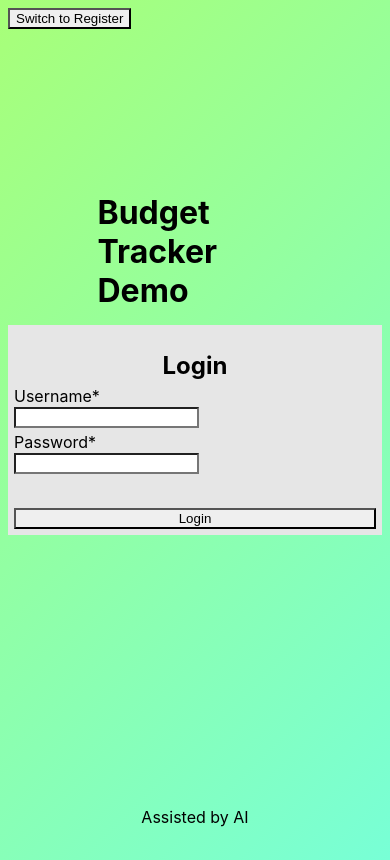
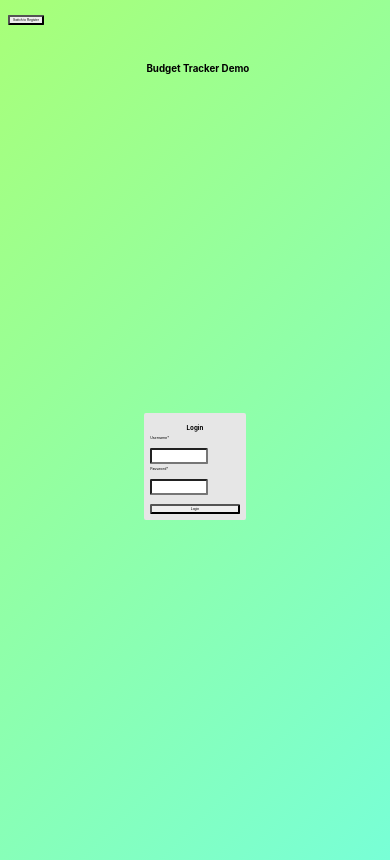
Before and after one commit to budget-tracker-app1/frontend, a React (Create React App) app: page / in a window 390 px wide. Built offline with nearby package versions, Linux system fonts and the light colour scheme; no server answers; the HTML template or start-up script is replaced by a standard one.

Commit message:
Add responsive design

```diff
--- a/src/components/AuthPage.tsx
+++ b/src/components/AuthPage.tsx
@@ -1,6 +1,6 @@
 import React, { useEffect, useMemo } from "react";
 import { Box, Button, Heading, Text } from "@chakra-ui/react";
-import './../App.css';
+import "./../App.css";
 import RegisterForm from "./RegisterForm";
 import LoginForm from "./LoginForm";
 import { useNavigate } from "react-router-dom";
@@ -38,27 +38,38 @@ const AuthPage: React.FC = () => {
         p={8}
         background="linear-gradient(135deg, #a8ff78, #78ffd6)"
       >
-        <Button onClick={toggleForm} position="absolute" boxShadow="lg" mb={4}>
+        <Button
+          onClick={toggleForm}
+          position="relative"
+          boxShadow="lg"
+          fontSize="0.82vw"
+          padding="0.8vw"
+          zIndex={10}
+          sx={{
+            height: "2vw",
+            borderRadius: "0.35vw",
+          }}
+        >
           {isLoginPage ? "Switch to Register" : "Switch to Login"}
         </Button>
         <Heading
           as="h1"
-          position="absolute"
-          top="20%"
-          left="50%"
-          transform="translate(-50%)"
-          size="2xl"
-          mb={6}
+          position="relative"
+          top="7.2vw"
+          left="37%"
+          width="fit-content"
+          fontSize="2.5vw"
+          whiteSpace="nowrap"
         >
           Budget Tracker Demo
         </Heading>
 
         {isLoginPage ? <LoginForm /> : <RegisterForm />}
         <Text
-          position="absolute"
-          bottom="2%"
-          left="50%"
-          transform="translate(-50%)"
+          position="relative"
+          bottom="5.5vw"
+          textAlign="center"
+          fontSize="0.8vw"
         >
           Assisted by AI
         </Text>
--- a/src/components/LoginForm.tsx
+++ b/src/components/LoginForm.tsx
@@ -80,30 +80,41 @@ const LoginForm: React.FC = () => {
   };
 
   return (
-    <Flex height="100vh" justifyContent="center" alignItems="center">
+    <Flex
+      position="relative"
+      bottom="2vw"
+      height="100%"
+      justifyContent="center"
+      alignItems="center"
+    >
       <Box
-        width="400px"
+        width="23vw"
         mx="auto"
-        p="6"
+        p="1.5vw"
         bgColor="#e6e6e6"
         boxShadow="2xl"
-        borderRadius="md"
+        borderRadius="0.5vw"
         borderWidth="1px"
       >
-        <Heading mb="6" size="lg" textAlign="center">
+        <Heading mb="1.1vw" fontSize="1.6vw" textAlign="center">
           Login
         </Heading>
         <form onSubmit={handleSubmit}>
-          <Stack spacing={4}>
+          <Stack spacing="1vw">
             <FormControl isRequired>
-              <FormLabel htmlFor="username">Username</FormLabel>
+              <FormLabel htmlFor="username" fontSize="0.9vw" mb="0.3vw">
+                Username
+              </FormLabel>
               <Input
                 id="username"
                 type="text"
+                height="2.4vw"
                 value={username}
                 maxLength={32}
                 bgColor="#FFFFFF"
                 boxShadow="md"
+                borderRadius="0.4vw"
+                fontSize="1vw"
                 _focus={{
                   boxShadow: "lg",
                   outline: "none",
@@ -113,14 +124,19 @@ const LoginForm: React.FC = () => {
               />
             </FormControl>
             <FormControl isRequired>
-              <FormLabel htmlFor="password">Password</FormLabel>
+              <FormLabel htmlFor="password" fontSize="0.9vw" mb="0.3vw">
+                Password
+              </FormLabel>
               <Input
                 id="password"
                 type="password"
+                height="2.4vw"
                 value={password}
                 maxLength={32}
                 bgColor="#FFFFFF"
                 boxShadow="md"
+                borderRadius="0.4vw"
+                fontSize="1vw"
                 _focus={{
                   boxShadow: "lg",
                   outline: "none",
@@ -132,9 +148,12 @@ const LoginForm: React.FC = () => {
             <Button
               colorScheme="teal"
               type="submit"
-              width="full"
+              width="100%"
+              height="2.4vw"
               boxShadow="lg"
-              mt="30px"
+              borderRadius="0.4vw"
+              fontSize="0.9vw"
+              mt="1.5vw"
               isLoading={isLoading}
             >
               Login
```
